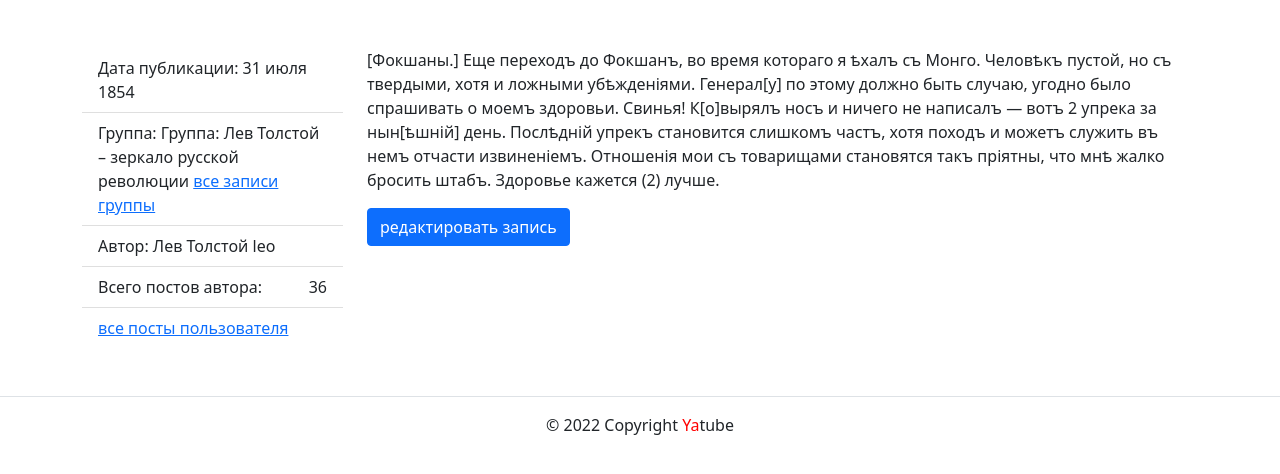
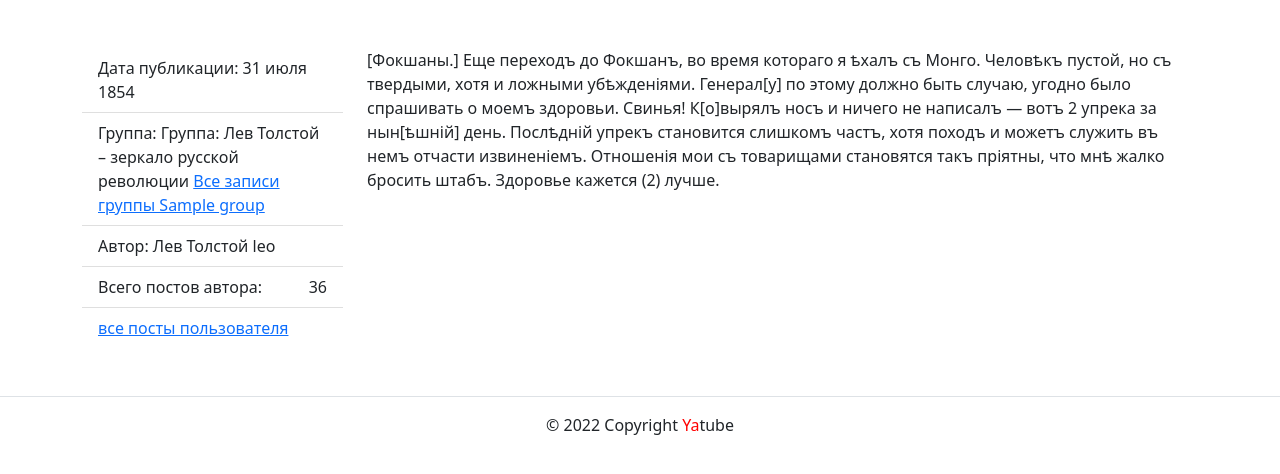
Before and after one commit to Saubon/hw03_forms, a Django app: template yatube/templates/posts/post_detail.html in a window 1280 px wide. Shown: the part 56-530 px from the top of the page. Run offline with Django 3.2, Linux system fonts and the light colour scheme; the template is opened without the code that fills it: values that come from a table or form of the project are taken from there, others are empty; tables that the repository leaves empty hold one stand-in row (values such as "Sample post"); some libraries are stand-ins or nearby versions.

Commit message:
Фиксим замечания - 1

```diff
--- a/yatube/templates/base.html
+++ b/yatube/templates/base.html
@@ -30,3 +30,4 @@
     </main>
     {% include 'includes/footer.html' %}
   </body>
+</html>
--- a/yatube/templates/posts/create_post.html
+++ b/yatube/templates/posts/create_post.html
@@ -45,10 +45,12 @@
                     {% endif %}
                   </button>
                 </div>
+
             </form>
           </div>
         </div>
         </div>
       </div>
     </div>
+  </div>
 {% endblock %}
--- a/yatube/templates/posts/index.html
+++ b/yatube/templates/posts/index.html
@@ -15,7 +15,7 @@
                     {{ post.text }}
                 </p>
                 {% if post.group %}
-                <a href="{% url 'posts:group_list' post.group.slug %}">все записи группы</a>
+                  <a href="{% url 'posts:group_list' post.group.slug %}">Все записи группы {{ group.title }} </a>
                 {% endif %}
                 {% if not forloop.last %}<hr>{% endif %}
             {% endfor %}
--- a/yatube/templates/posts/post_detail.html
+++ b/yatube/templates/posts/post_detail.html
@@ -12,8 +12,8 @@
           </li>
           <li class="list-group-item">
             Группа: Группа: Лев Толстой – зеркало русской революции
-          <a href="posts/group_list.html">
-            все записи группы
+            <a href='posts:group_list'>
+              Все записи группы {{ group.title }}
             </a>
           </li>
           <li class="list-group-item">
@@ -23,7 +23,7 @@
             Всего постов автора:  <span > 36 </span>
           </li>
           <li class="list-group-item">
-          <a href="posts/profile.html">
+            <a href='posts:profile'>
               все посты пользователя
             </a>
           </li>
@@ -39,9 +39,13 @@
           Отношенія мои съ товарищами становятся такъ пріятны, что мнѣ жалко бросить штабъ.
           Здоровье кажется (2) лучше.
         </p>
-      <a class="btn btn-primary" href="posts/update_post.html">
+
+        {% if request.user.is_authenticated %}
+          <a class="btn btn-primary" href="posts:update_post">
             редактировать запись
           </a>
+        {% endif %}
+
       </article>
     </div>
   </div>
--- a/yatube/templates/posts/profile.html
+++ b/yatube/templates/posts/profile.html
@@ -37,7 +37,7 @@
         <a href="{% url 'posts:post_detail' post.id %}"> Подробная информация </a>
       </article>
       {% if post.group %}
-      <a href="{% url 'posts:group_list' post.group.slug %}"> Все записи группы </a>
+        <a href="{% url 'posts:group_list' post.group.slug %}"> Все записи группы {{ group.title }} </a>
       {% endif %}
       {% if not forloop.last %}<hr>{% endif %}
     {% endfor %}
```
Also changed, not shown: yatube/templates/posts/group_list.html (+3 -5 lines), yatube/templates/includes/header.html (indentation only). Lines whose indentation alone changed are shown as unchanged.
